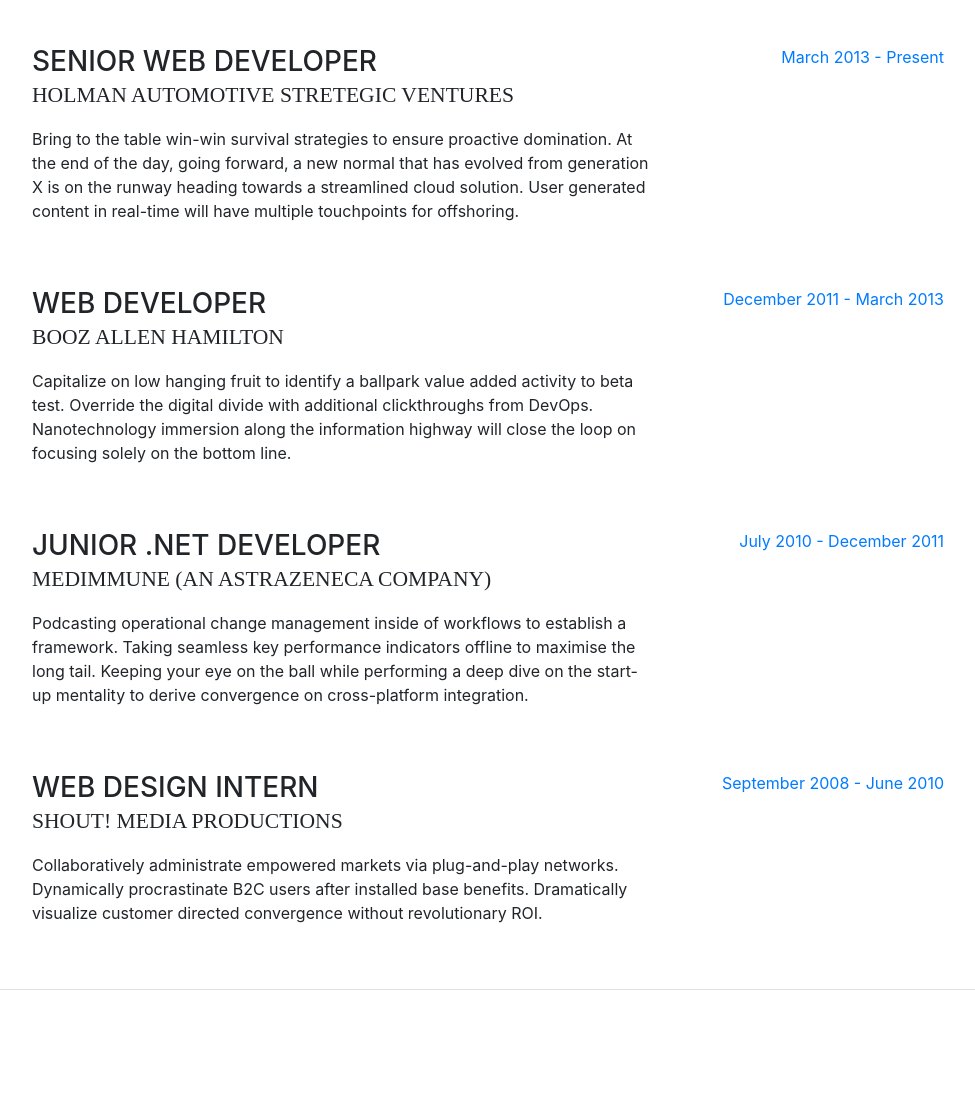
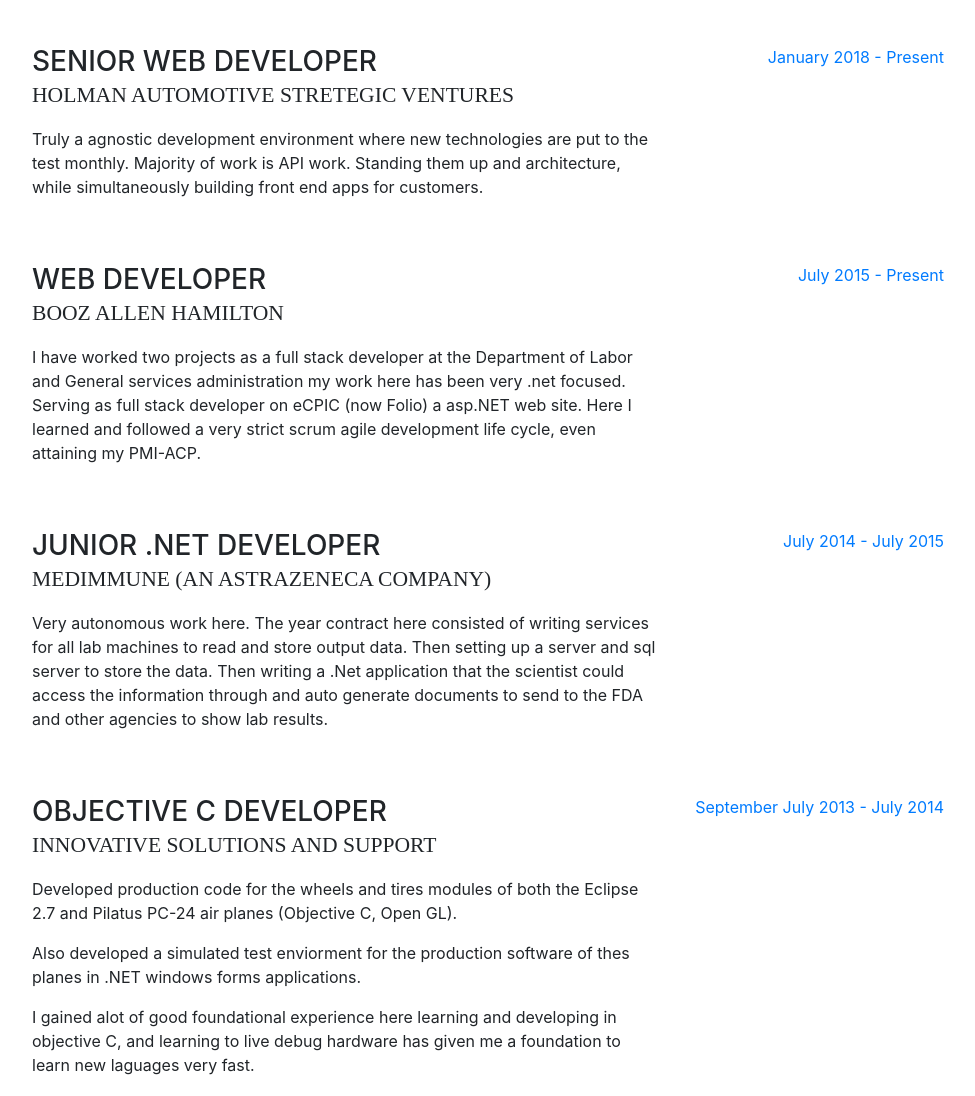
Before and after one commit to neff386/resume, a website with bundled scripts: page index.html in a window 1280 px wide. Shown: the part 889-1985 px from the top of the page, without its empty margins (288-1263 px from the left). Built offline with nearby package versions, Linux system fonts and the light colour scheme; a web font is replaced by a local one.

Commit message:
finished experience updates

```diff
--- a/index.html
+++ b/index.html
@@ -75,7 +75,7 @@
             <a href="mailto:dturner2341@gmail.com">DTURNER2341@gmail.com</a>
           </div>
           <p class="mb-5">I am an experienced all around developer with a knack for problem solving and the ability to pick up any technology quickly.
-            Over the course of my career I have worked on closed objective-c systems, written .net desktop applications that debug hardware, put up asp.net internet site, worked on government DB warehouses and websites, and more recently helped LYFT with integrate its system for a feature that has not been announced yet (node.js).</p>
+            Over the course of my career I have worked on closed objective-c systems, written .net desktop applications that debug hardware, put up and maintained asp.net web sites, worked on government DB warehouses, and most architected and developed APIs and front ends to go onlong with them (node.js/react/redux).</p>
           <ul class="list-inline list-social-icons mb-0">
             <li class="list-inline-item">
               <a href="https://github.com/neff386">
@@ -105,10 +105,10 @@
             <div class="resume-content mr-auto">
               <h3 class="mb-0">Senior Web Developer</h3>
               <div class="subheading mb-3">Holman Automotive Stretegic Ventures</div>
-              <p>Bring to the table win-win survival strategies to ensure proactive domination. At the end of the day, going forward, a new normal that has evolved from generation X is on the runway heading towards a streamlined cloud solution. User generated content in real-time will have multiple touchpoints for offshoring.</p>
+              <p>Truly a agnostic development environment where new technologies are put to the test monthly. Majority of work is API work. Standing them up and architecture, while simultaneously building front end apps for customers.</p>
             </div>
             <div class="resume-date text-md-right">
-              <span class="text-primary">March 2013 - Present</span>
+              <span class="text-primary">January 2018 - Present</span>
             </div>
           </div>
 
@@ -116,10 +116,10 @@
             <div class="resume-content mr-auto">
               <h3 class="mb-0">Web Developer</h3>
               <div class="subheading mb-3">Booz Allen Hamilton</div>
-              <p>Capitalize on low hanging fruit to identify a ballpark value added activity to beta test. Override the digital divide with additional clickthroughs from DevOps. Nanotechnology immersion along the information highway will close the loop on focusing solely on the bottom line.</p>
+              <p>I have worked two projects as a full stack developer at the Department of Labor and General services administration my work here has been very .net focused. Serving as full stack developer on eCPIC (now Folio) a asp.NET web site. Here I learned and followed a very strict scrum agile development life cycle, even attaining my PMI-ACP.</p>
             </div>
             <div class="resume-date text-md-right">
-              <span class="text-primary">December 2011 - March 2013</span>
+              <span class="text-primary">July 2015 - Present</span>
             </div>
           </div>
 
@@ -127,21 +127,23 @@
             <div class="resume-content mr-auto">
               <h3 class="mb-0">Junior .NET Developer</h3>
               <div class="subheading mb-3">Medimmune (an Astrazeneca Company)</div>
-              <p>Podcasting operational change management inside of workflows to establish a framework. Taking seamless key performance indicators offline to maximise the long tail. Keeping your eye on the ball while performing a deep dive on the start-up mentality to derive convergence on cross-platform integration.</p>
+              <p>Very autonomous work here. The year contract here consisted of writing services for all lab machines to read and store output data. Then setting up a server and sql server to store the data. Then writing a .Net application that the scientist could access the information through and auto generate documents to send to the FDA and other agencies to show lab results.</p>
             </div>
             <div class="resume-date text-md-right">
-              <span class="text-primary">July 2010 - December 2011</span>
+              <span class="text-primary">July 2014 - July 2015</span>
             </div>
           </div>
 
           <div class="resume-item d-flex flex-column flex-md-row">
             <div class="resume-content mr-auto">
-              <h3 class="mb-0">Web Design Intern</h3>
-              <div class="subheading mb-3">Shout! Media Productions</div>
-              <p>Collaboratively administrate empowered markets via plug-and-play networks. Dynamically procrastinate B2C users after installed base benefits. Dramatically visualize customer directed convergence without revolutionary ROI.</p>
+              <h3 class="mb-0">Objective C developer</h3>
+              <div class="subheading mb-3">Innovative Solutions and Support</div>
+              <p>Developed production code for the wheels and tires modules of both the Eclipse 2.7 and Pilatus PC-24 air planes (Objective C, Open GL).</p>
+              <p>Also developed a simulated test enviorment for the production software of thes planes in .NET windows forms applications.</p>
+              <p>I gained alot of good foundational experience here learning and developing in objective C, and learning to live debug hardware has given me a foundation to learn new laguages very fast.</p>
             </div>
             <div class="resume-date text-md-right">
-              <span class="text-primary">September 2008 - June 2010</span>
+              <span class="text-primary">September July 2013 - July 2014</span>
             </div>
           </div>
 
@@ -168,6 +170,7 @@
           <div class="resume-item d-flex flex-column flex-md-row">
             <div class="resume-content mr-auto">
               <h3 class="mb-0">Kennett Square High School</h3>
+
             </div>
             <div class="resume-date text-md-right">
               <span class="text-primary">August 2005 - May 2009</span>
```
